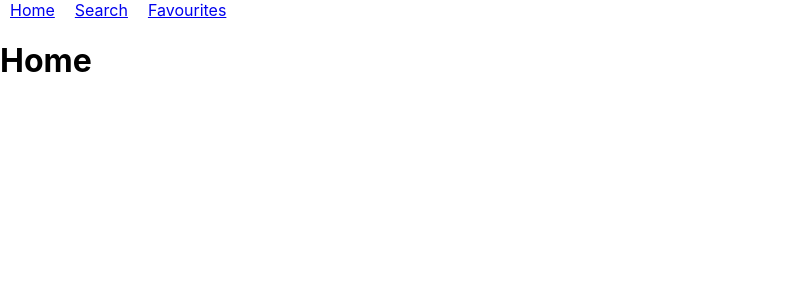
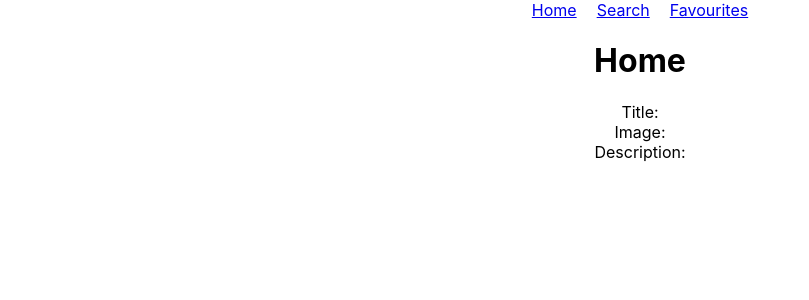
Before and after one commit to majdjb7/NASApp, a React (Create React App) app: page / in a window 1280 px wide. Shown: the top 300 px of the page, without its empty margins (0-809 px from the left). Built offline with nearby package versions, Linux system fonts and the light colour scheme.

Commit message:
bit of styling and fixing components

```diff
--- a/src/App.js
+++ b/src/App.js
@@ -1,4 +1,4 @@
-import React from 'react';
+import React, {useState, useEffect} from 'react';
 import { BrowserRouter as Router, Routes, Route, Link } from 'react-router-dom';
 import './App.css';
 import Favourites from './components/Favourites';
@@ -7,6 +7,9 @@ import Navbar from './components/Navbar';
 import Search from './components/Search';
 
 function App() {
+  let [universeObjects, setUniverseObjects] = useState([])
+
+
   return (
     <Router>
       <Navbar />
--- a/src/components/Favourites.js
+++ b/src/components/Favourites.js
@@ -1,4 +1,5 @@
 import React from 'react'
+import '../styles/favourites.css'
 
 export default function Favourites() {
     return (
--- a/src/components/Home.js
+++ b/src/components/Home.js
@@ -1,10 +1,13 @@
 import React from 'react'
-
+import '../styles/home.css'
 
 export default function Home() {
     return (
         <div>
             <h1>Home</h1>
+            <div>Title: {}</div>
+            <div>Image: {}</div>
+            <div>Description: {}</div>
         </div>
     )
 }
--- a/src/components/Search.js
+++ b/src/components/Search.js
@@ -1,4 +1,5 @@
 import React from 'react'
+import '../styles/search.css'
 
 export default function Search() {
     return (
--- /dev/null
+++ b/src/styles/favourites.css
@@ -0,0 +1,3 @@
+* {
+    text-align: center;
+  }
--- /dev/null
+++ b/src/styles/home.css
@@ -0,0 +1,3 @@
+* {
+    text-align: center;
+  }
--- a/src/styles/navbar.css
+++ b/src/styles/navbar.css
@@ -1,6 +1,4 @@
 #main-links > a{
     margin: 10px;
-    /* color: blue; */
     text-align: left;
-    /* text-shadow: -1px -1px 0 #ecf0f1, 1px -1px 0 #ecf0f1, -1px 1px 0 #ecf0f1, 1px 1px 0 black; */
   }
--- /dev/null
+++ b/src/styles/search.css
@@ -0,0 +1,3 @@
+* {
+    text-align: center;
+  }
```
